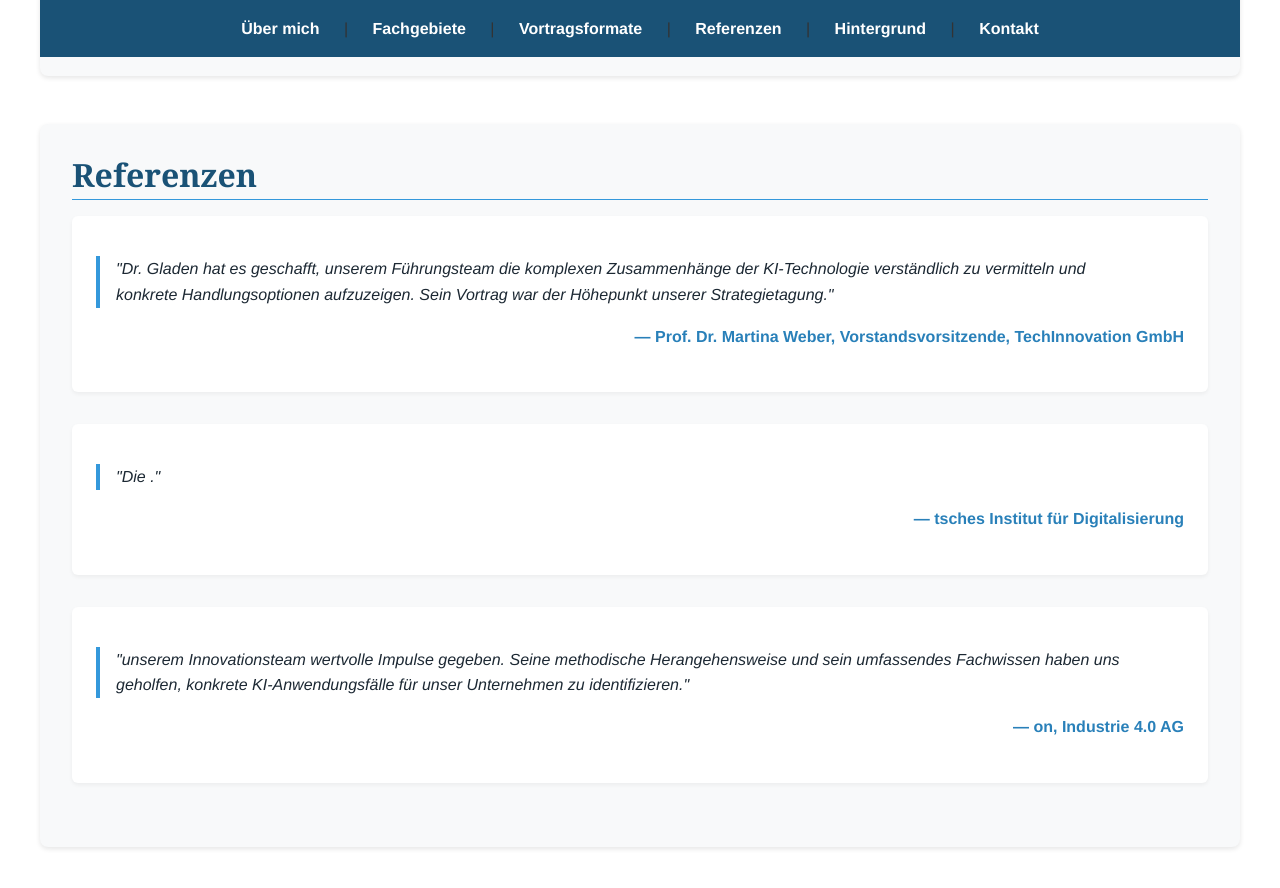
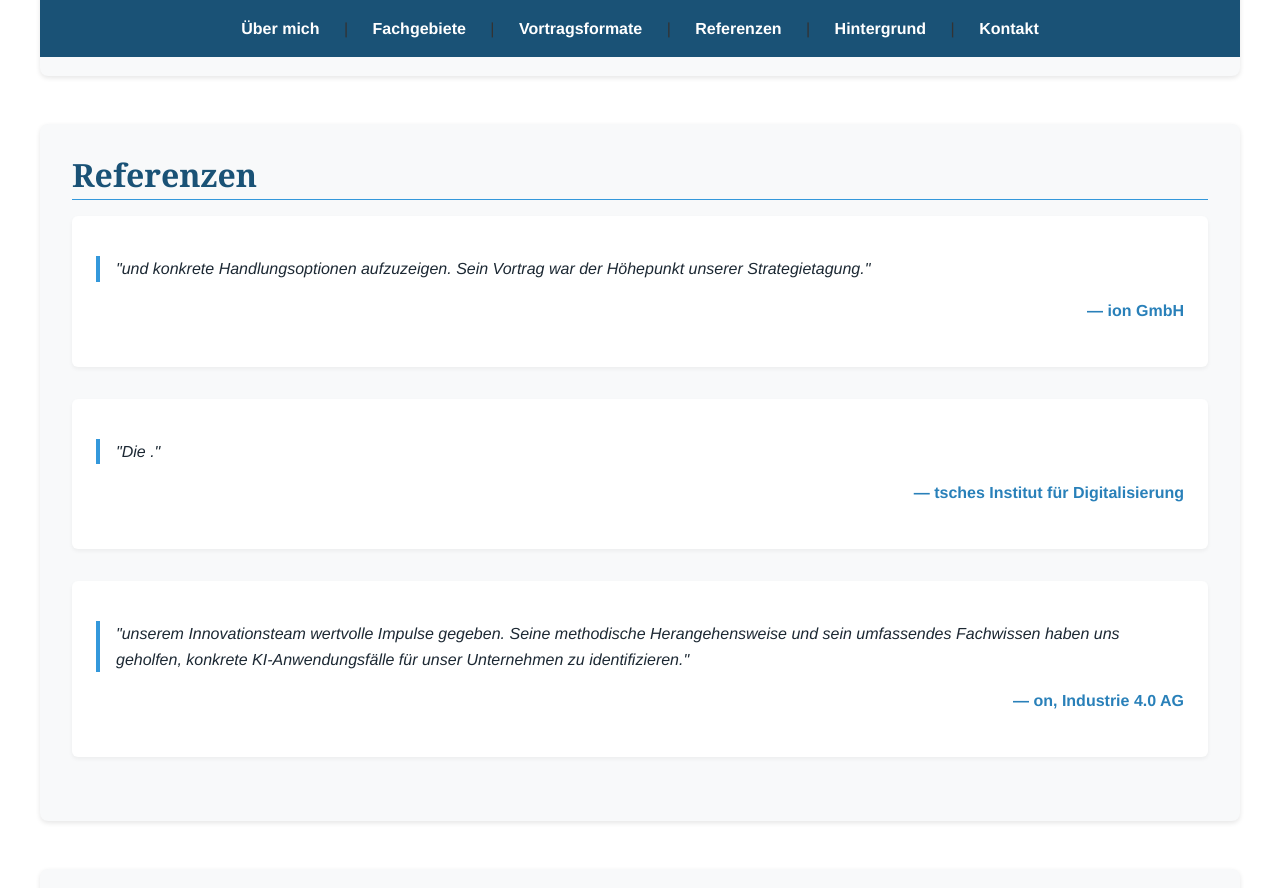
Before and after one commit to ypsdg/kaygladen.github.io, a Jekyll site: the page built from index.md, in a window 1280 px wide and 900 px high, scrolled down 1611 px. Shown: the top 888 px of the window. Built offline with Jekyll 4.4.1, drawn with Linux system fonts in a browser that asks for light colours.

Commit message:
Update index.md

```diff
--- a/index.md
+++ b/index.md
@@ -69,9 +69,9 @@ description: Experte für Künstliche Intelligenz und Keynote Speaker für Fachv
 
   <div class="testimonial">
     <blockquote>
-      "Dr. Gladen hat es geschafft, unserem Führungsteam die komplexen Zusammenhänge der KI-Technologie verständlich zu vermitteln und konkrete Handlungsoptionen aufzuzeigen. Sein Vortrag war der Höhepunkt unserer Strategietagung."
+      "und konkrete Handlungsoptionen aufzuzeigen. Sein Vortrag war der Höhepunkt unserer Strategietagung."
     </blockquote>
-    <p class="author">— Prof. Dr. Martina Weber, Vorstandsvorsitzende, TechInnovation GmbH</p>
+    <p class="author">— ion GmbH</p>
   </div>
 
   <div class="testimonial">
```
